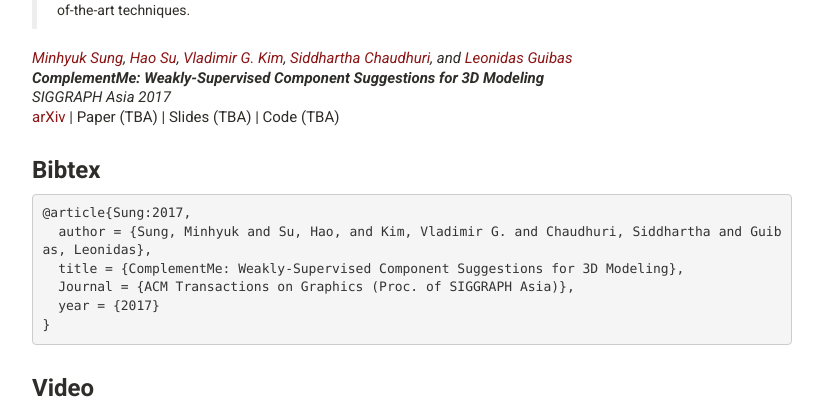
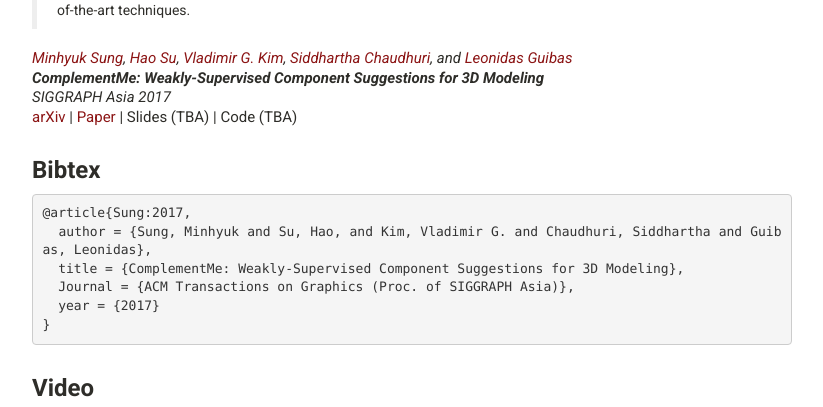
Before and after one commit to mhsung/mhsung.github.io, a Jekyll site: the page built from _posts/2017-08-19-component-assembly.md, in a window 1280 px wide and 900 px high, scrolled down 594 px, cut to the strip 152-559 px from the top of the window. Shown: the whole strip, without its empty margins (228-1051 px from the left). Built offline with Jekyll 4.4.1, drawn with Linux system fonts in a browser that asks for light colours; our own code applies the rules of GitHub Pages for plain Markdown files.

Commit message:
Added PDF.

````diff
--- a/_includes/publications.html
+++ b/_includes/publications.html
@@ -24,7 +24,8 @@
           <br>
           Conditionally accepted to SIGGRAPH Asia 2017<br>
           <a href="{{site.baseurl}}/component-assembly.html">Project</a> |
-          <a href="https://arxiv.org/abs/1708.01841" target="_blank">arXiv</a>
+          <a href="https://arxiv.org/abs/1708.01841" target="_blank">arXiv</a> |
+          <a href="https://www.dropbox.com/s/kz06kob99iwwdg7/component-assembly.pdf?dl=1" target="_blank">PDF</a>
         </span>
       </div>
     </div>
--- a/_posts/2017-08-19-component-assembly.md
+++ b/_posts/2017-08-19-component-assembly.md
@@ -11,7 +11,7 @@
 
 arxiv-link: https://arxiv.org/abs/1708.01841
 
-paper-link: TBA
+paper-link: https://www.dropbox.com/s/kz06kob99iwwdg7/component-assembly.pdf?dl=1
 
 supplementary-link: TBA
 
@@ -38,7 +38,7 @@
 *{{page.author}}<br>
 **{{page.title}}**<br>
 {{page.journal}}*<br>
-[arXiv]({{page.arxiv-link}}){:target="_blank"}  |  Paper (TBA)  |  Slides (TBA)  |  Code (TBA)
+[arXiv]({{page.arxiv-link}}){:target="_blank"}  |  [Paper]({{page.paper-link}}){:target="_blank"}  |  Slides (TBA)  |  Code (TBA)
 
 ### Bibtex
 ```
````
